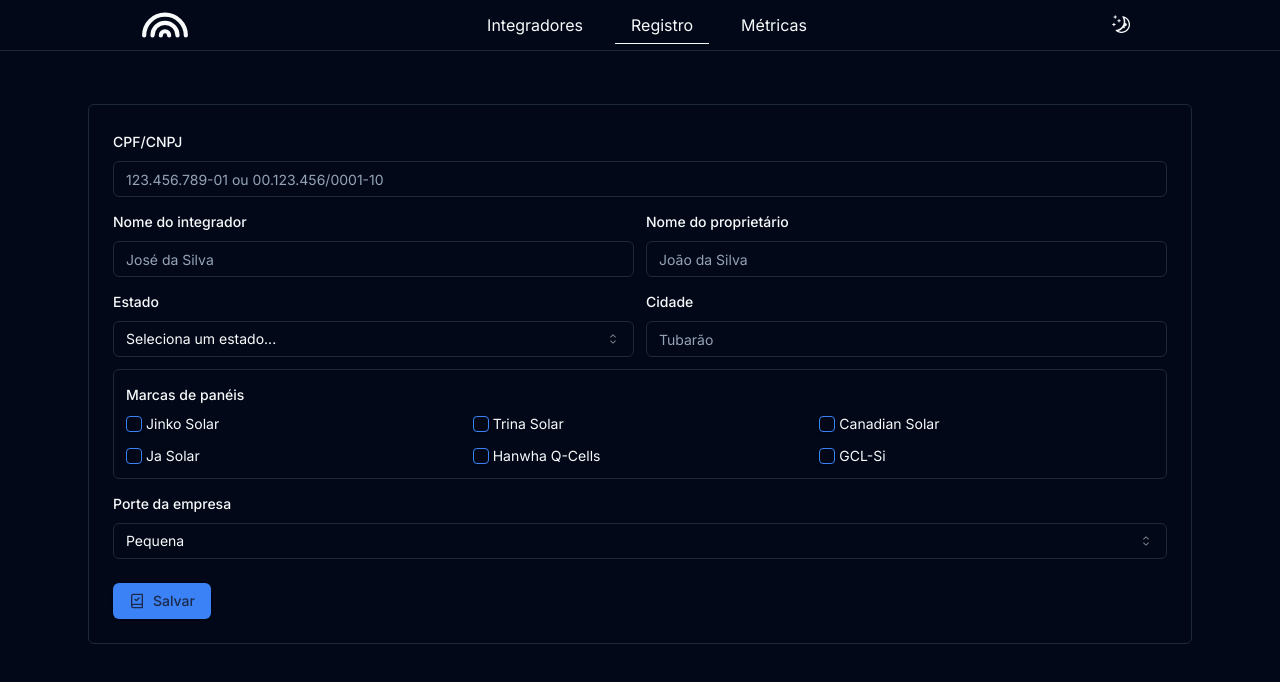
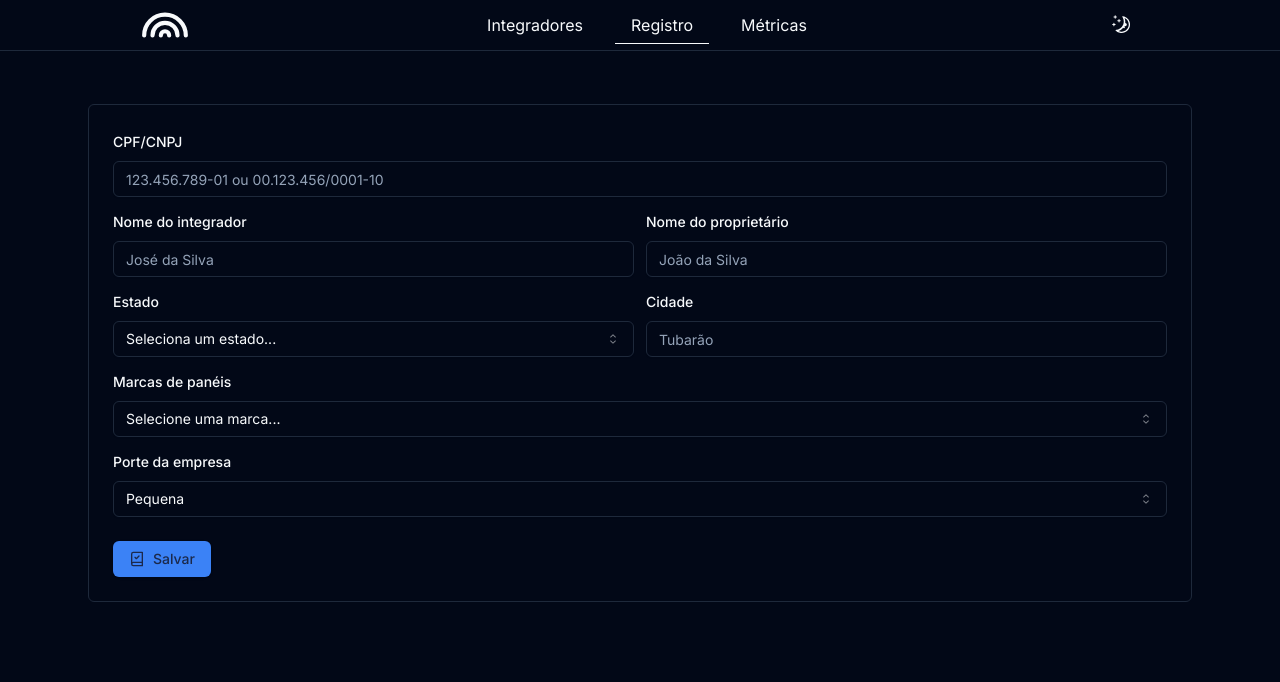
Before and after one commit to IgorAlvesR/integrators-register-frontend, a Next.js app: page /register in a window 1280 px wide. Shown: the top 682 px of the page. Built offline with nearby package versions, Linux system fonts and the light colour scheme.

Commit message:
feat: melhora UI do dialog ao editar integrador.

```diff
--- a/src/components/FormIntegrator.tsx
+++ b/src/components/FormIntegrator.tsx
@@ -74,6 +74,8 @@ export function FormIntegrator({
       companySize: integrator?.companySize || 'Pequena',
     },
   })
+
+  const panelBrandWatch = form.watch('panelBrand')
 
   useEffect(() => {
     if (!isLoading) {
@@ -169,9 +171,22 @@ export function FormIntegrator({
             control={form.control}
             name="panelBrand"
             render={() => (
-              <FormItem className=" border rounded-md p-3">
+              <FormItem>
                 <FormLabel>Marcas de panéis</FormLabel>
-                <div className="grid grid-cols-1 md:grid-cols-3 gap-3">
+                <Select>
+                  <FormControl>
+                    <SelectTrigger>
+                      <SelectValue
+                        placeholder={
+                          panelBrandWatch.length
+                            ? `${panelBrandWatch.length} marcas selecionada(s)`
+                            : 'Selecione uma marca...'
+                        }
+                      />
+                    </SelectTrigger>
+                  </FormControl>
+                  <SelectContent>
+                    <div className="grid grid-cols-1 gap-3">
                       {panelBrands.map((panelBrand) => (
                         <FormField
                           key={panelBrand.id}
@@ -185,7 +200,9 @@ export function FormIntegrator({
                               >
                                 <FormControl>
                                   <Checkbox
-                                checked={field.value?.includes(panelBrand.id)}
+                                    checked={field.value?.includes(
+                                      panelBrand.id,
+                                    )}
                                     onCheckedChange={(checked: boolean) => {
                                       return checked
                                         ? field.onChange([
@@ -194,7 +211,8 @@ export function FormIntegrator({
                                           ])
                                         : field.onChange(
                                             field.value?.filter(
-                                          (value) => value !== panelBrand.id,
+                                              (value) =>
+                                                value !== panelBrand.id,
                                             ),
                                           )
                                     }}
@@ -209,6 +227,8 @@ export function FormIntegrator({
                         />
                       ))}
                     </div>
+                  </SelectContent>
+                </Select>
                 <FormMessage />
               </FormItem>
             )}
```
Lines whose indentation alone changed are shown as unchanged.
